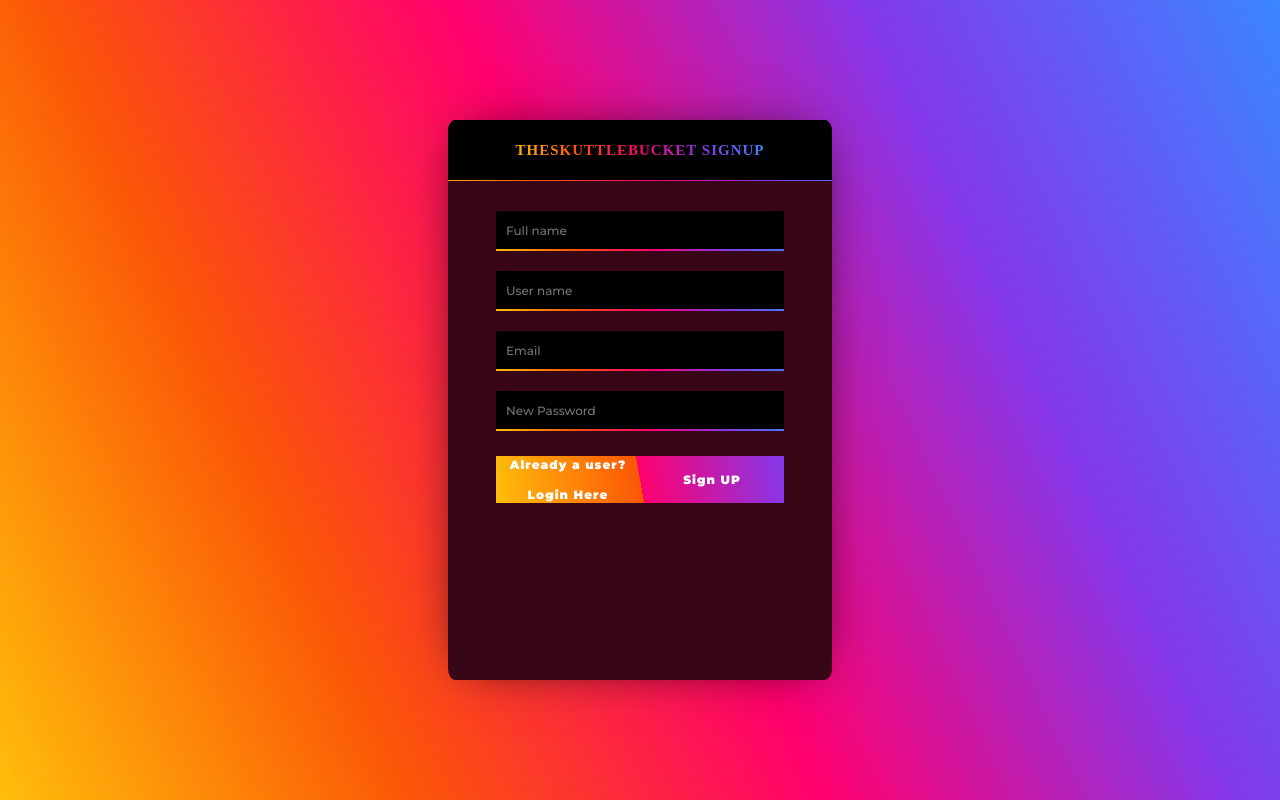
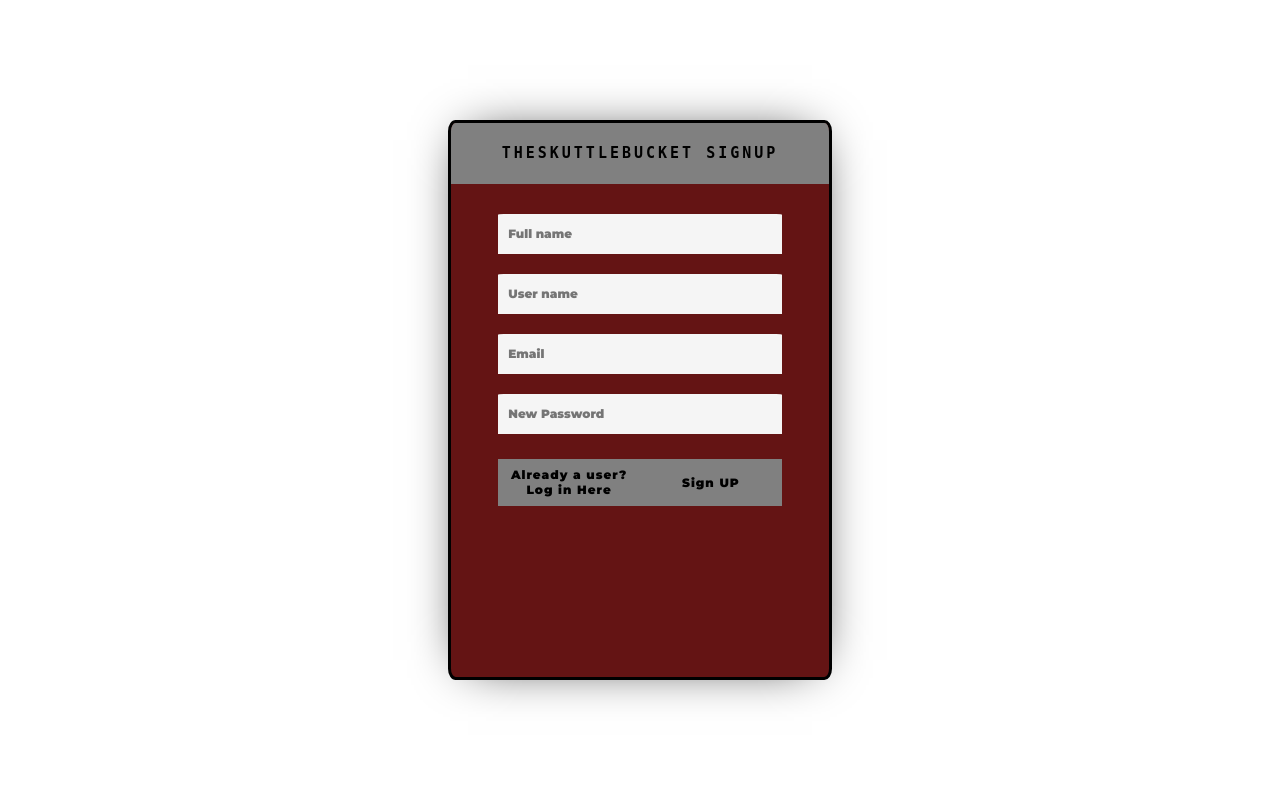
Before and after one commit to NeckbeardThePirate/theSkuttlebucket, a website with bundled scripts: page skuttlebucket/index.html in a window 1280 px wide. Built offline with nearby package versions, Linux system fonts and the light colour scheme; a web font is replaced by a local one.

Commit message:
fixed styling on login and signup

```diff
--- a/skuttlebucket/index.css
+++ b/skuttlebucket/index.css
@@ -1,8 +1,6 @@
 html, body {
     width: 100%;
     height: 100%;
-    background: -webkit-linear-gradient(25deg, #FFBE0B, #FB5607, #FF006E, #8338EC, #3A86FF);
-
     display: flex;
     justify-content: center;
     align-items: center;
@@ -23,11 +21,10 @@ html, body {
 #form_container {
     width: 100%;
     height: 100%;
-
-    background-color: #370617;
+    background-color: rgb(100, 20, 20);
     box-shadow: 0 0 50px -20px #000;
     border-radius: 2%;
-
+    border: 3px solid black;
     overflow: hidden;
 }
 
@@ -45,22 +42,16 @@ html, body {
     padding-top: 30px;
 
     border-bottom: 1px solid transparent;
-    border-image: -webkit-linear-gradient(25deg, #FFBE0B, #FB5607, #FF006E, #8338EC, #3A86FF) 20;
-    background: #000;
+    background-color: grey;
 }
 
 #form_header {
     display: inline-block;
     font-size: 15px;
-    font-family: Bowlby One SC;
-    font-weight: 900;
+    font-weight: bolder;
     text-transform: uppercase;
-    letter-spacing: 1px;
+    letter-spacing: 3px;
 
-
-    background: -webkit-linear-gradient(25deg, #FFBE0B, #FB5607, #FF006E, #8338EC, #3A86FF);
-      -webkit-background-clip: text;
-      -webkit-text-fill-color: transparent;
 }
 
 #form_content_container {
@@ -91,24 +82,23 @@ input {
     padding-left: 10px;
     margin-bottom: 20px;
 
-    background: #000;
+    background: whitesmoke;
     font-family: Montserrat;
-    font-weight: 500;
+    font-weight: 900;
     color: #fff;
     font-size: 12px;
 
     border-bottom: 2px solid transparent;
     border-top-left-radius: 2%;
     border-top-right-radius: 2%;
-    border-image: -webkit-linear-gradient(25deg, #FFBE0B, #FB5607, #FF006E, #8338EC, #3A86FF) 1;
 }
 
 #button_container {
     width: 100%;
     height: 10%;
 
-    background-image: linear-gradient(80deg, #FFBE0B, #FB5607 50%, #FF006E 50%, #8338EC);
-    color: #fff;
+    background-color: grey;
+    color: black;
 
     float: left;
 
@@ -167,3 +157,6 @@ input {
 #button_container a:focus {
     outline: 2px solid slategray;
 }
+.all-text {
+    font-family: 'monospace', 'Lucida Console', 'Courier New';
+    }
--- a/skuttlebucket/index.html
+++ b/skuttlebucket/index.html
@@ -21,10 +21,10 @@ git push origin main -->
         <div id="content_container">
             <div id="form_container">
                 <div id="form_header_container">
-                    <h2 id="form_header">theSkuttlebucket SignUP</h2>
+                    <h1 id="form_header" class="all-text">theSkuttlebucket SignUP</h1>
                 </div>
 
-                <div id="form_content_container">
+                <div id="form_content_container" class="'all-text">
                     <div id="form_content_inner_container">
                         <input type="text" id="full-name" placeholder="Full name">
                         <input type="text" id="username" placeholder="User name">
@@ -32,7 +32,7 @@ git push origin main -->
                         <input type="password" id="password" placeholder="New Password">
 
                         <div id="button_container">
-                            <a id="switch-to-login-button" href='login.html'>Already a user?<br><br>Login Here</a>
+                            <a id="switch-to-login-button" href='login.html'>Already a user?<br>Log in Here</a>
                             <button id="register-button">Sign UP</button>
                         </div>
 
```
Also changed, not shown: skuttlebucket/login.html (+1 -1 lines), skuttlebucket/skuttlebukket_user.html (+6 -3 lines), skuttlebucket/styles.css (+23 -0 lines), skuttlebucket/timeline.html (+4 -2 lines), skuttlebucket/userProfile.js (+6 -1 lines).
